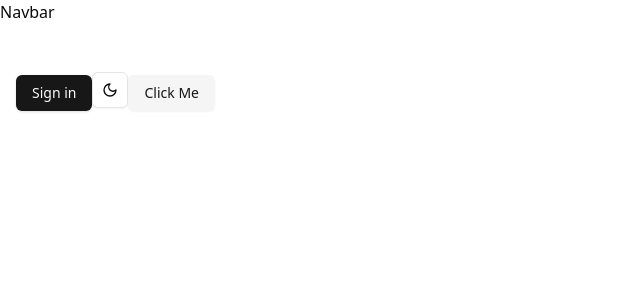
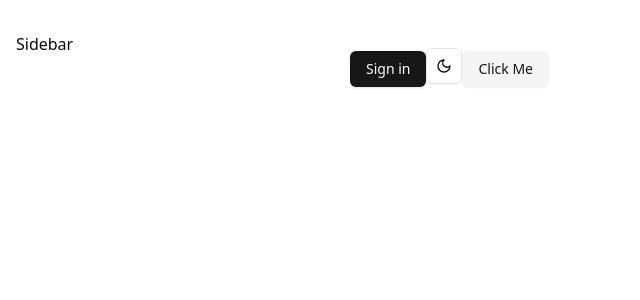
Before and after one commit to Neaz-mq/bonded, a Next.js app: page / in a window 1280 px wide. Shown: the top 300 px of the page, without its empty margins (0-640 px from the left). Built offline with nearby package versions, Linux system fonts and the light colour scheme; no server answers.

Commit message:
working navbar

```diff
--- a/src/app/layout.tsx
+++ b/src/app/layout.tsx
@@ -59,12 +59,18 @@ export default function RootLayout({
           >
            <div className="min-h-screen">
             <Navbar></Navbar>
+
             <main className="py-8">
-               {/* container to center the content */}
-               <div className="max-w-7xl mx-auto px-4">
-               </div>
-            {children}
-            </main>
+                {/* container to center the content */}
+                <div className="max-w-7xl mx-auto px-4">
+                  <div className="grid grid-cols-1 lg:grid-cols-12 gap-6">
+                    <div className="hidden lg:block lg:col-span-3">
+                      Sidebar
+                    </div>
+                    <div className="lg:col-span-9">{children}</div>
+                  </div>
+                </div>
+              </main>
            </div>
           </ThemeProvider>
         </body>
--- a/src/components/Navbar.tsx
+++ b/src/components/Navbar.tsx
@@ -2,7 +2,7 @@ import React from 'react'
 
 function Navbar() {
   return (
-    <div>Navbar</div>
+    <nav></nav>
   )
 }
 
```
